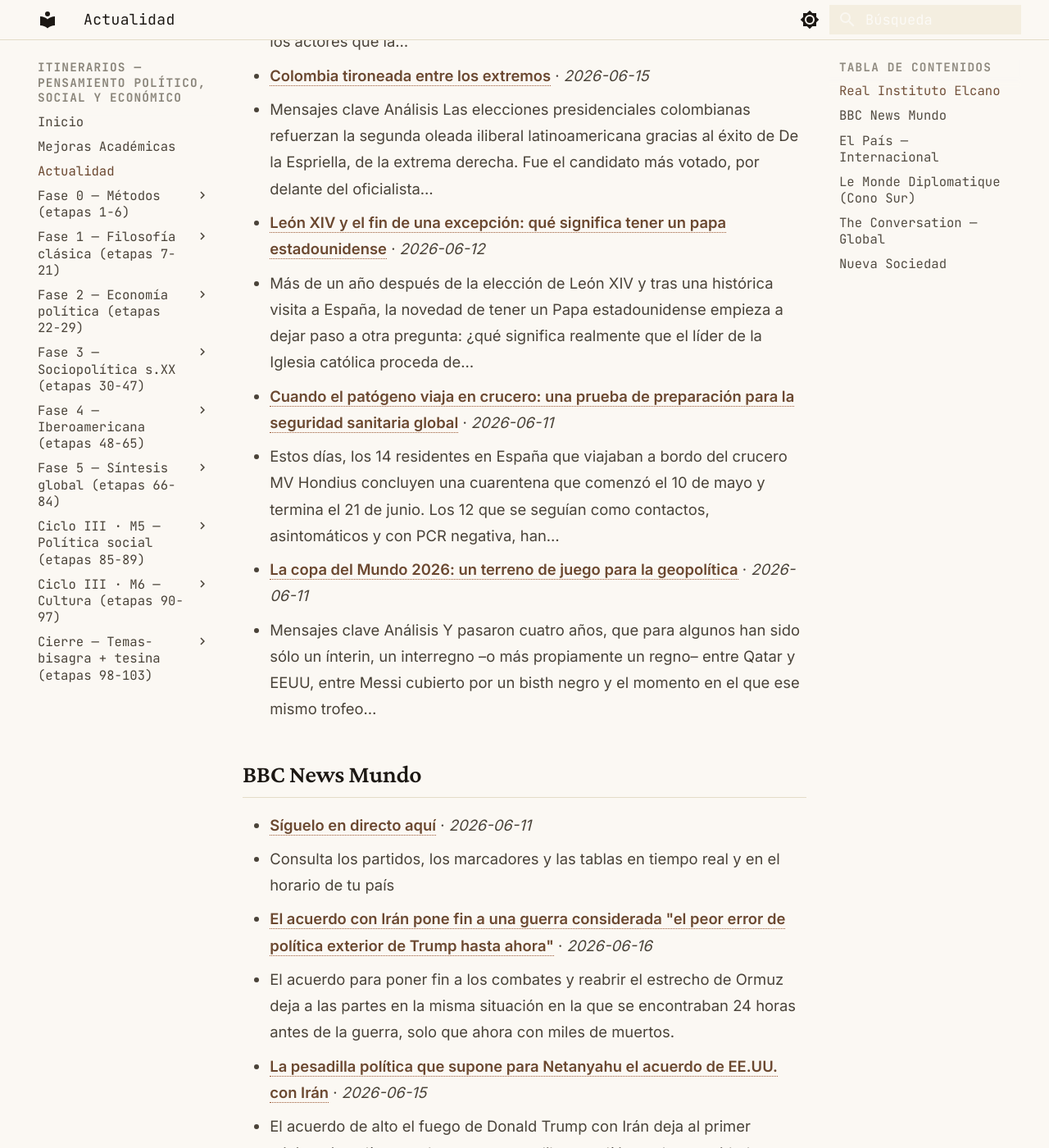
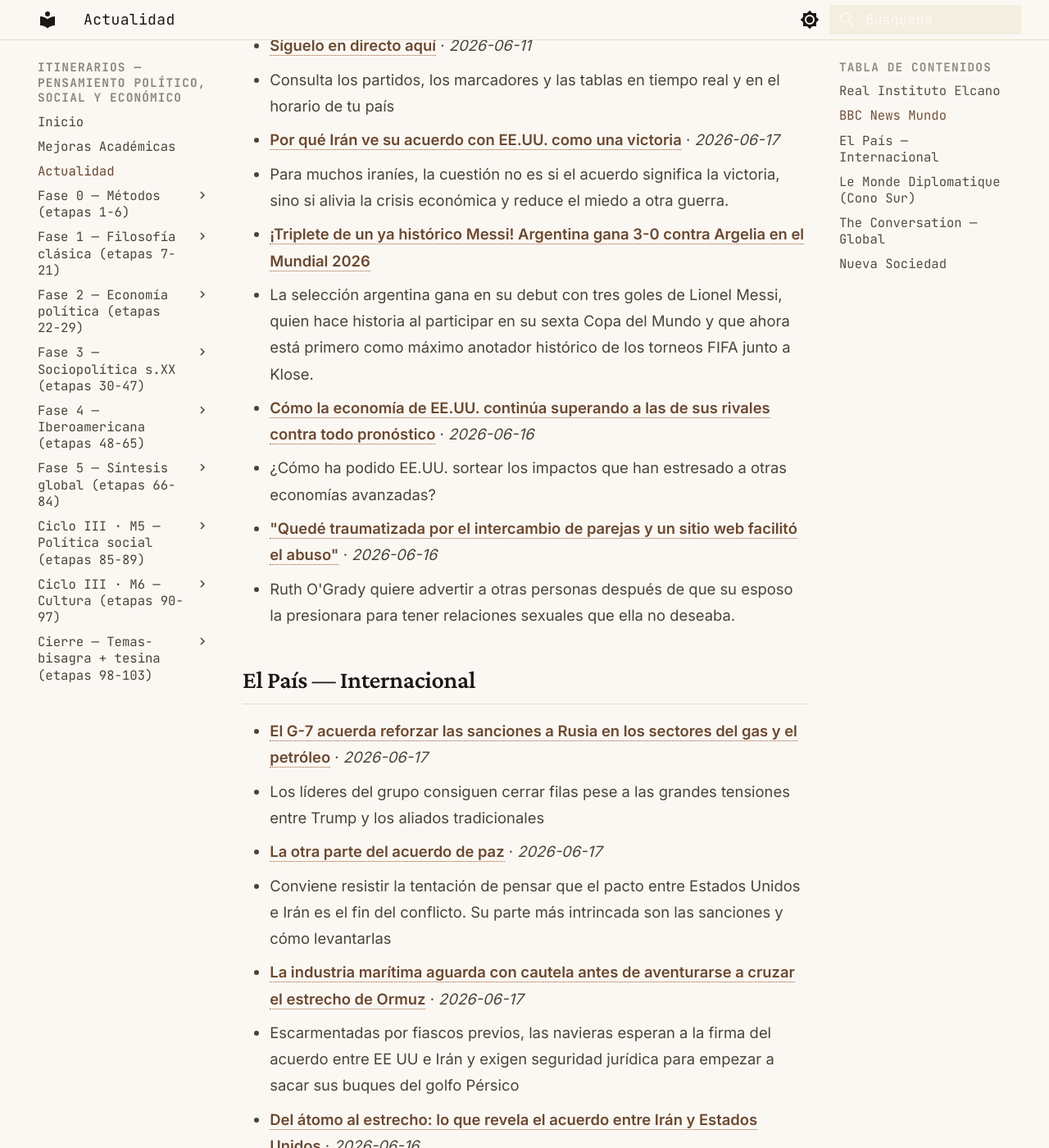
Before and after one commit to MrSpagVi/Curso, an MkDocs documentation site: the page built from docs/actualidad.md, in a window 1280 px wide and 1400 px high, scrolled down 859 px. Shown: the whole window at 82% size. Built offline with MkDocs 1.6.1 and Material for MkDocs 9.7.7, drawn with Linux system fonts in a browser that asks for light colours; some of the changed text lies outside the part shown.

Commit message:
auto: actualidad 2026-06-17

```diff
--- a/docs/actualidad.md
+++ b/docs/actualidad.md
@@ -6,45 +6,36 @@ title: Actualidad
 
 Últimos titulares de fuentes que dictan agenda en ciencia política y geopolítica. Actualizado automáticamente cada día (vía GitHub Actions).
 
-_Última actualización: 2026-06-16 10:57 UTC_
+_Última actualización: 2026-06-17 10:28 UTC_
 
 !!! tip "Ritual mensual — #actualidad"
     El último sábado de cada mes: agarrá **un** titular de los de abajo y escribí **300 palabras** aplicándole **2 autores** del último mes que leíste. ¿Qué diría cada uno? ¿En qué chocan? No resumas la noticia — usala como caso para pensar con las herramientas que venís construyendo. Guardá el texto con el tag `#actualidad` en tu sistema de notas. Esto convierte la teoría en criterio sobre la coyuntura: el objetivo del plan no es citar a Maquiavelo, es leer el presente con él.
 
 ## Real Instituto Elcano
 
-- **[FIMI: desinformación frente al control estratégico del entorno informativo](https://www.realinstitutoelcano.org/analisis/fimi-desinformacion-frente-al-control-estrategico-del-entorno-informativo/)** · *2026-06-16*
-  - Mensajes clave Análisis El concepto más extendido de desinformación hace referencia a la masiva circulación de contenidos falsos o engañosos por el espacio digital. Sin embargo, también conviene prestar atención a los actores que la…
-- **[Colombia tironeada entre los extremos](https://www.realinstitutoelcano.org/analisis/colombia-tironeada-entre-los-extremos/)** · *2026-06-15*
-  - Mensajes clave Análisis Las elecciones presidenciales colombianas refuerzan la segunda oleada iliberal latinoamericana gracias al éxito de De la Espriella, de la extrema derecha. Fue el candidato más votado, por delante del oficialista…
-- **[León XIV y el fin de una excepción: qué significa tener un papa estadounidense](https://www.realinstitutoelcano.org/comentarios/leon-xiv-y-el-fin-de-una-excepcion-que-significa-tener-un-papa-estadounidense/)** · *2026-06-12*
-  - Más de un año después de la elección de León XIV y tras una histórica visita a España, la novedad de tener un Papa estadounidense empieza a dejar paso a otra pregunta: ¿qué significa realmente que el líder de la Iglesia católica proceda de…
-- **[Cuando el patógeno viaja en crucero: una prueba de preparación para la seguridad sanitaria global](https://www.realinstitutoelcano.org/comentarios/cuando-el-patogeno-viaja-en-crucero-una-prueba-de-preparacion-para-la-seguridad-sanitaria-global/)** · *2026-06-11*
-  - Estos días, los 14 residentes en España que viajaban a bordo del crucero MV Hondius concluyen una cuarentena que comenzó el 10 de mayo y termina el 21 de junio. Los 12 que se seguían como contactos, asintomáticos y con PCR negativa, han…
-- **[La copa del Mundo 2026: un terreno de juego para la geopolítica](https://www.realinstitutoelcano.org/analisis/la-copa-del-mundo-2026-un-terreno-de-juego-para-la-geopolitica/)** · *2026-06-11*
-  - Mensajes clave Análisis Y pasaron cuatro años, que para algunos han sido sólo un ínterin, un interregno –o más propiamente un regno– entre Qatar y EEUU, entre Messi cubierto por un bisth negro y el momento en el que ese mismo trofeo…
+_Sin datos en esta ejecución. Visitar fuente: [https://www.realinstitutoelcano.org/feed/](https://www.realinstitutoelcano.org/feed/)_
 
 ## BBC News Mundo
 
 - **[Síguelo en directo aquí](https://www.bbc.com/mundo/articles/c3v25v922k4o?at_medium=RSS&at_campaign=rss)** · *2026-06-11*
   - Consulta los partidos, los marcadores y las tablas en tiempo real y en el horario de tu país
-- **[El acuerdo con Irán pone fin a una guerra considerada "el peor error de política exterior de Trump hasta ahora"](https://www.bbc.com/mundo/articles/c0ryz4q9rg7o?at_medium=RSS&at_campaign=rss)** · *2026-06-16*
-  - El acuerdo para poner fin a los combates y reabrir el estrecho de Ormuz deja a las partes en la misma situación en la que se encontraban 24 horas antes de la guerra, solo que ahora con miles de muertos.
-- **[La pesadilla política que supone para Netanyahu el acuerdo de EE.UU. con Irán](https://www.bbc.com/mundo/articles/cp8rl12ndx6o?at_medium=RSS&at_campaign=rss)** · *2026-06-15*
-  - El acuerdo de alto el fuego de Donald Trump con Irán deja al primer ministro israelí atrapado en un nuevo dilema político y de seguridad, escribe la corresponsal de la BBC en Medio Oriente.
-- **[La trágica muerte de una joven brasileña después de que los instructores la lanzaran desde un puente sin atarla a una cuerda](https://www.bbc.com/mundo/articles/cd7wernnegzo?at_medium=RSS&at_campaign=rss)** · *2026-06-15*
-  - Tres hombres fueron detenidos luego de que no ataran a Maria Eduarda Rodrigues a la cuerda de seguridad antes de ayudarla a saltar desde un puente.
-- **["Cortita y al pie", "pecho frío" y otras expresiones cotidianas que vienen del fútbol](https://www.bbc.com/mundo/articles/ce371e210v0o?at_medium=RSS&at_campaign=rss)** · *2026-06-16*
-  - Hay palabras y expresiones que surgen del fútbol, pero se instalaron en la vida cotidiana de los latinoamericanos y españoles. Algunas se dicen igual en casi todos los países, con pequeñas variaciones, y otras son adaptaciones propias.
+- **[Por qué Irán ve su acuerdo con EE.UU. como una victoria](https://www.bbc.com/mundo/articles/crelq87zd5vo?at_medium=RSS&at_campaign=rss)** · *2026-06-17*
+  - Para muchos iraníes, la cuestión no es si el acuerdo significa la victoria, sino si alivia la crisis económica y reduce el miedo a otra guerra.
+- **[¡Triplete de un ya histórico Messi! Argentina gana 3-0 contra Argelia en el Mundial 2026](https://www.bbc.co.uk/mundo/live/c0ly0w008e5t?at_medium=RSS&at_campaign=rss)**
+  - La selección argentina gana en su debut con tres goles de Lionel Messi, quien hace historia al participar en su sexta Copa del Mundo y que ahora está primero como máximo anotador histórico de los torneos FIFA junto a Klose.
+- **[Cómo la economía de EE.UU. continúa superando a las de sus rivales contra todo pronóstico](https://www.bbc.com/mundo/articles/c8025n5x383o?at_medium=RSS&at_campaign=rss)** · *2026-06-16*
+  - ¿Cómo ha podido EE.UU. sortear los impactos que han estresado a otras economías avanzadas?
+- **["Quedé traumatizada por el intercambio de parejas y un sitio web facilitó el abuso"](https://www.bbc.com/mundo/articles/cm2rx8p5n84o?at_medium=RSS&at_campaign=rss)** · *2026-06-16*
+  - Ruth O'Grady quiere advertir a otras personas después de que su esposo la presionara para tener relaciones sexuales que ella no deseaba.
 
 ## El País — Internacional
 
-- **[El fin de la guerra margina a Netanyahu](https://elpais.com/internacional/2026-06-16/el-fin-de-la-guerra-margina-a-netanyahu.html)** · *2026-06-16*
-  - El pacto no cumple uno solo de los objetivos de Israel. El primer ministro acaba enemistado con Trump y sin logros que vender a su población a cuatro meses de las elecciones
-- **[Trump negocia un acuerdo nuclear similar al que rompió en 2018 y con un Irán en posición de más fuerza](https://elpais.com/internacional/2026-06-16/trump-negocia-un-acuerdo-nuclear-similar-al-que-rompio-en-2018-y-con-un-iran-en-posicion-de-mas-fuerza.html)** · *2026-06-16*
-  - El anterior pacto recogía garantías similares a las que se cree se discutirán ahora, en un contexto político mucho más desfavorable para el entendimiento
-- **[La guerra entre Von der Leyen y Kallas socava la frágil diplomacia de la Unión Europea](https://elpais.com/internacional/2026-06-16/la-guerra-entre-von-der-leyen-y-kallas-socava-la-fragilizada-diplomacia-de-la-union-europea.html)** · *2026-06-16*
-  - El pulso por las competencias entre la presidenta de la Comisión Europea y la alta representante para Política Exterior amenaza con minar la posición europea en un momento convulso para Europa
+- **[El G-7 acuerda reforzar las sanciones a Rusia en los sectores del gas y el petróleo](https://elpais.com/internacional/2026-06-17/el-g-7-acuerda-reforzar-las-sanciones-a-rusia-en-los-sectores-del-gas-y-el-petroleo.html)** · *2026-06-17*
+  - Los líderes del grupo consiguen cerrar filas pese a las grandes tensiones entre Trump y los aliados tradicionales
+- **[La otra parte del acuerdo de paz](https://elpais.com/internacional/2026-06-17/la-otra-parte-del-acuerdo-de-paz.html)** · *2026-06-17*
+  - Conviene resistir la tentación de pensar que el pacto entre Estados Unidos e Irán es el fin del conflicto. Su parte más intrincada son las sanciones y cómo levantarlas
+- **[La industria marítima aguarda con cautela antes de aventurarse a cruzar el estrecho de Ormuz](https://elpais.com/internacional/2026-06-17/la-industria-maritima-aguarda-con-cautela-antes-de-aventurarse-a-cruzar-el-estrecho-de-ormuz.html)** · *2026-06-17*
+  - Escarmentadas por fiascos previos, las navieras esperan a la firma del acuerdo entre EE UU e Irán y exigen seguridad jurídica para empezar a sacar sus buques del golfo Pérsico
 - **[Del átomo al estrecho: lo que revela el acuerdo entre Irán y Estados Unidos](https://elpais.com/internacional/2026-06-16/del-atomo-al-estrecho-lo-que-revela-el-acuerdo-entre-iran-y-estados-unidos.html)** · *2026-06-16*
   - Lo que emerge en Suiza no es una paz definitiva. Más que cerrar el conflicto, el memorándum crea mecanismos para administrarlo
 - **[Contra la corrupción, descubrir el engaño](https://elpais.com/opinion/2026-06-15/contra-la-corrupcion-descubrir-el-engano.html)** · *2026-06-15*
@@ -56,16 +47,16 @@ _Sin datos en esta ejecución. Visitar fuente: [https://www.eldiplo.org/feed/](h
 
 ## The Conversation — Global
 
-- **[After a coaching masterclass against Turkey, can the Socceroos shock the US and Paraguay?](https://theconversation.com/after-a-coaching-masterclass-against-turkey-can-the-socceroos-shock-the-us-and-paraguay-285239)** · *2026-06-16*
-  - How did the Socceroos manage to stun Turkey at the World Cup, and what are their chances going forward?
-- **[The RBA holds interest rates steady, but warns another hike is possible if inflation stays high](https://theconversation.com/the-rba-holds-interest-rates-steady-but-warns-another-hike-is-possible-if-inflation-stays-high-285145)** · *2026-06-16*
-  - There’s no sign of interest rate cuts on the horizon, with inflation still far too high for comfort.
-- **[What came before the Big Bang?](https://theconversation.com/what-came-before-the-big-bang-285272)** · *2026-06-16*
-  - Listen to the The Conversation’s Curious Kids podcast to hear astronomer Michael Lam on what theories scientists have for what came before the Big Bang.
-- **[Have we lost our appetite for meat and dairy alternatives?](https://theconversation.com/have-we-lost-our-appetite-for-meat-and-dairy-alternatives-283280)** · *2026-06-16*
-  - Plant-based foods may be going out of fashion – an expert explains.
-- **[‘It’s a disgrace’: the US has abandoned the Kurds again – and this time, Trump is insulting them to boot](https://theconversation.com/its-a-disgrace-the-us-has-abandoned-the-kurds-again-and-this-time-trump-is-insulting-them-to-boot-283967)** · *2026-06-16*
-  - The US president is trying to shift the blame for his failures in Iran – and the Kurds are an easy scapegoat.
+- **[View from The Hill: Hanson gets quite a bit off off her chest when she enters the media den](https://theconversation.com/view-from-the-hill-hanson-gets-quite-a-bit-off-off-her-chest-when-she-enters-the-media-den-284304)** · *2026-06-17*
+  - Pauline Hanson’s first-ever – and perhaps only-ever – appearance at the National Press Club was Hanson off the leash.
+- **[If aliens landed on Earth tomorrow, what would they eat?](https://theconversation.com/if-aliens-landed-on-earth-tomorrow-what-would-they-eat-285318)** · *2026-06-17*
+  - Biology allows us to speculatively map out an alien’s energy needs.
+- **[Xenophobia in South Africa: state’s complicity with gangs and vigilantes is threatening its ability to govern](https://theconversation.com/xenophobia-in-south-africa-states-complicity-with-gangs-and-vigilantes-is-threatening-its-ability-to-govern-285280)** · *2026-06-17*
+  - The only interventions capable of disrupting xenophobia are those that lower, or ideally eliminate, its political, economic and social benefits.
+- **[Levels of ‘forever chemicals’ in dolphins and whales are rising globally](https://theconversation.com/levels-of-forever-chemicals-in-dolphins-and-whales-are-rising-globally-284565)** · *2026-06-17*
+  - Nowhere is safe from forever chemical pollution – not even the middle of the ocean. PFAS levels are on the rise in the world’s whales and dolphins.
+- **[The US government can shut off access to AI at will. What does this mean for Australia?](https://theconversation.com/the-us-government-can-shut-off-access-to-ai-at-will-what-does-this-mean-for-australia-285480)** · *2026-06-17*
+  - The risks of depending on US-based AI models are becoming clear.
 
 ## Nueva Sociedad
 
```
